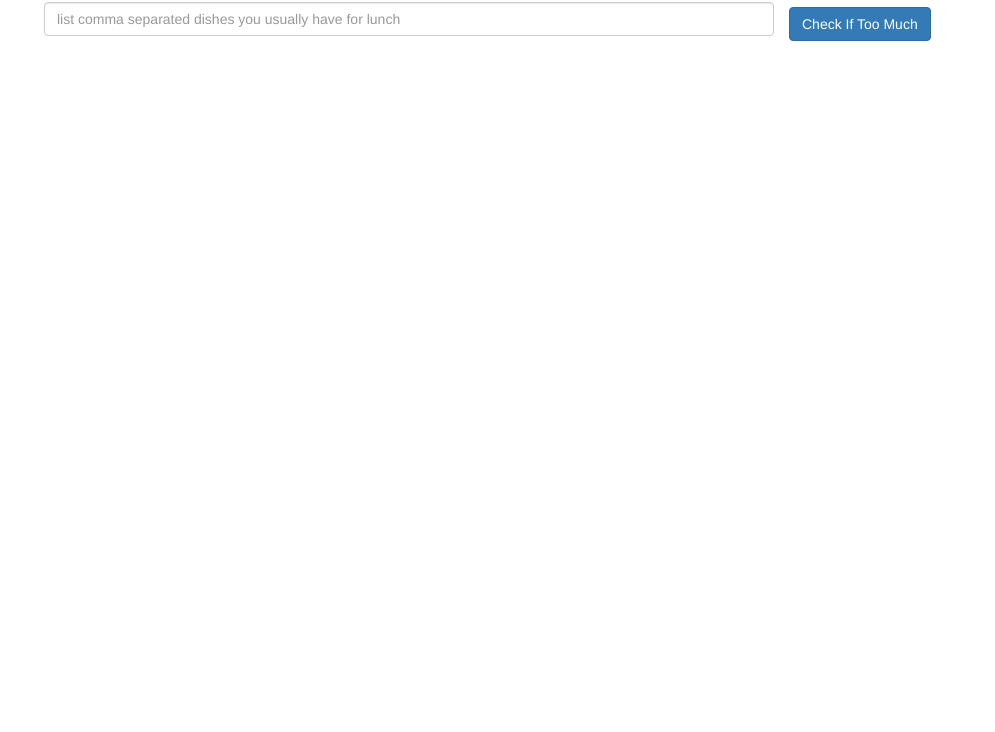
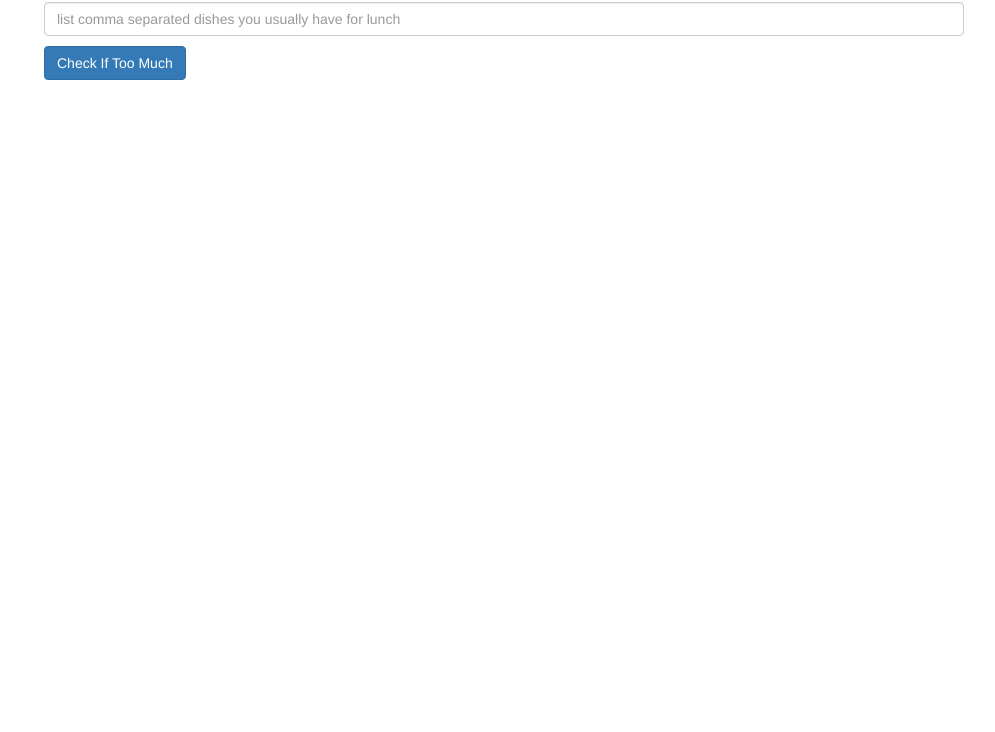
Before and after one commit to Muskan-sahu/Muskan_Sahu.github.io, a plain HTML site: page index.html in a window 1280 px wide. Shown: the part 68-800 px from the top of the page, without its empty margins (41-1036 px from the left). Drawn offline with nearby package versions, Linux system fonts and the light colour scheme.

Commit message:
Update index.html

```diff
--- a/index.html
+++ b/index.html
@@ -18,10 +18,8 @@
    <div class="container" ng-controller="LunchCheckController">
      <h1>Lunch Checker</h1>
          <div class="form-group">
-
-
-						<div class="col-sm-8">
-							<input type="text" class="form-control"  id="lunch-menu" type="text"
+            <div class="col-sm-10">
+             <input type="text" class="form-control"  id="lunch-menu" type="text"
              placeholder="list comma separated dishes you usually have for lunch"
              class="form-control" ng-model="lunchList" ng-style="inputStyle"><span class="help-block">{{helpMessage}}</span>
 
@@ -29,8 +27,10 @@
 					</div>
 
          <div class="form-group">
+		<div class="col-md-4" >
              <button class="btn btn-primary" ng-click="checkIfTooMuch();">Check If Too Much</button>
          </div>
+	   </div>
          <div class="form-group message" ng-style="mesageStyle">
            {{message}}
          </div>
```
